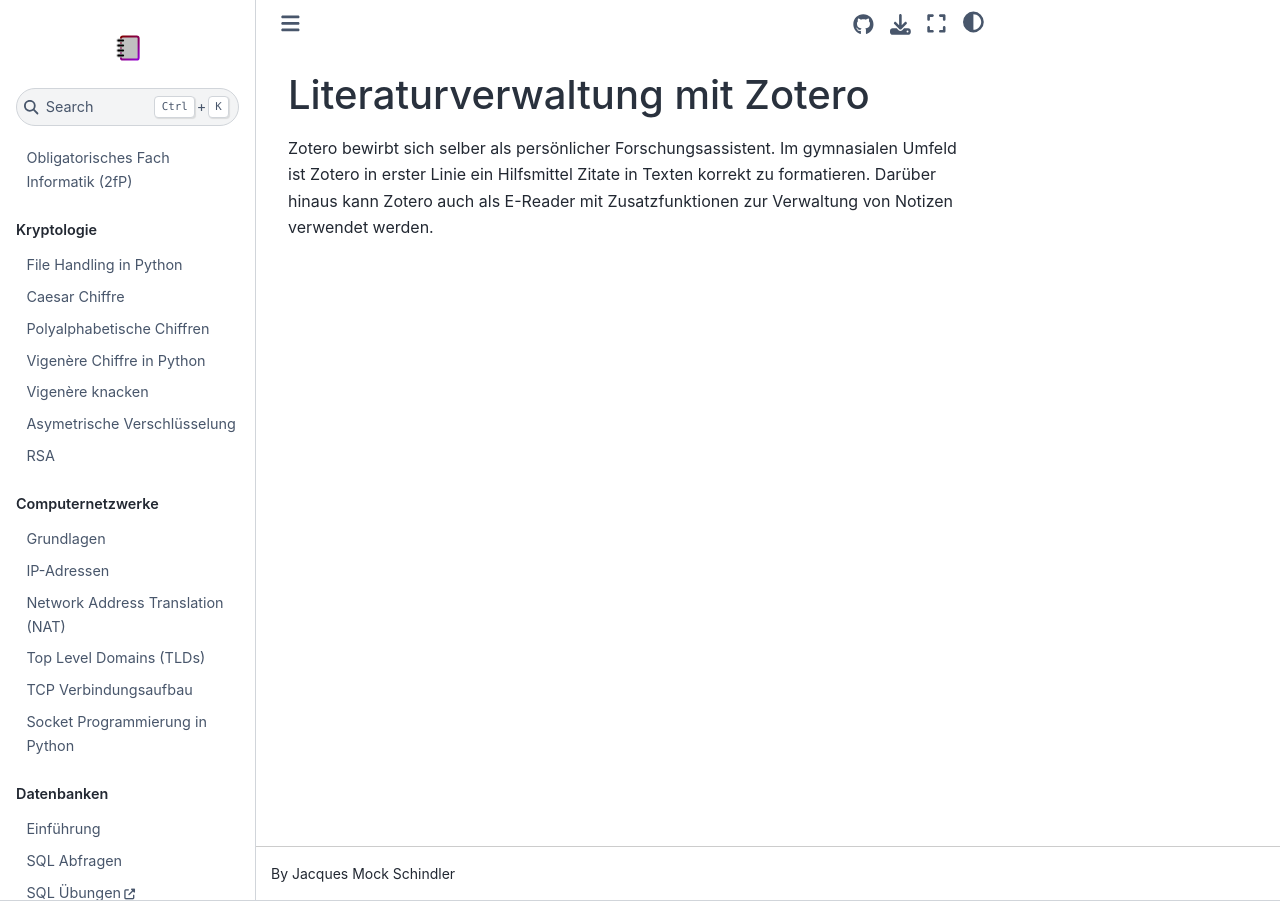
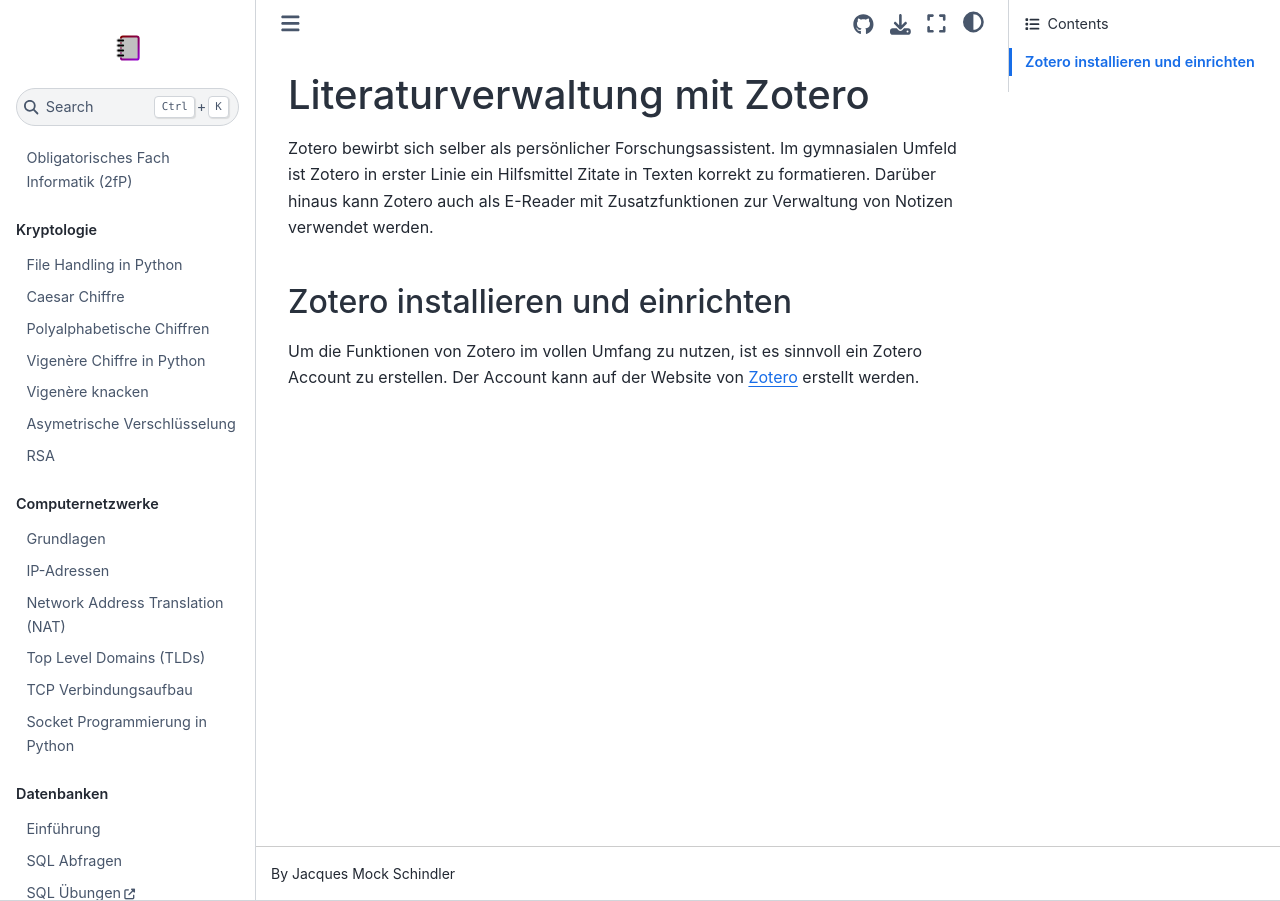
Before and after one commit to SkriptenMk/I_fP_24-28, a Jupyter Book: the page built from docs/260116_referenzen/zotero.md, in a window 1280 px wide. Built offline with Jupyter Book 1.0.4 settings and Sphinx 7.4.7 and the Sphinx Book theme 1.1.4, drawn with Linux system fonts in a browser that asks for light colours.

Commit message:
Formuliere die Anleitung zum Zotero Account

```diff
--- a/docs/260116_referenzen/zotero.md
+++ b/docs/260116_referenzen/zotero.md
@@ -3,4 +3,11 @@
 Zotero bewirbt sich selber als persönlicher Forschungsassistent. Im
 gymnasialen Umfeld ist Zotero in erster Linie ein Hilfsmittel Zitate in
 Texten korrekt zu formatieren. Darüber hinaus kann Zotero auch als
-E-Reader mit Zusatzfunktionen zur Verwaltung von Notizen verwendet werden.
+E-Reader mit Zusatzfunktionen zur Verwaltung von Notizen verwendet
+werden.
+
+## Zotero installieren und einrichten
+
+Um die Funktionen von Zotero im vollen Umfang zu nutzen, ist es sinnvoll
+ein Zotero Account zu erstellen. Der Account kann auf der Website von
+[Zotero](https://www.zotero.org/user/register) erstellt werden.
```
